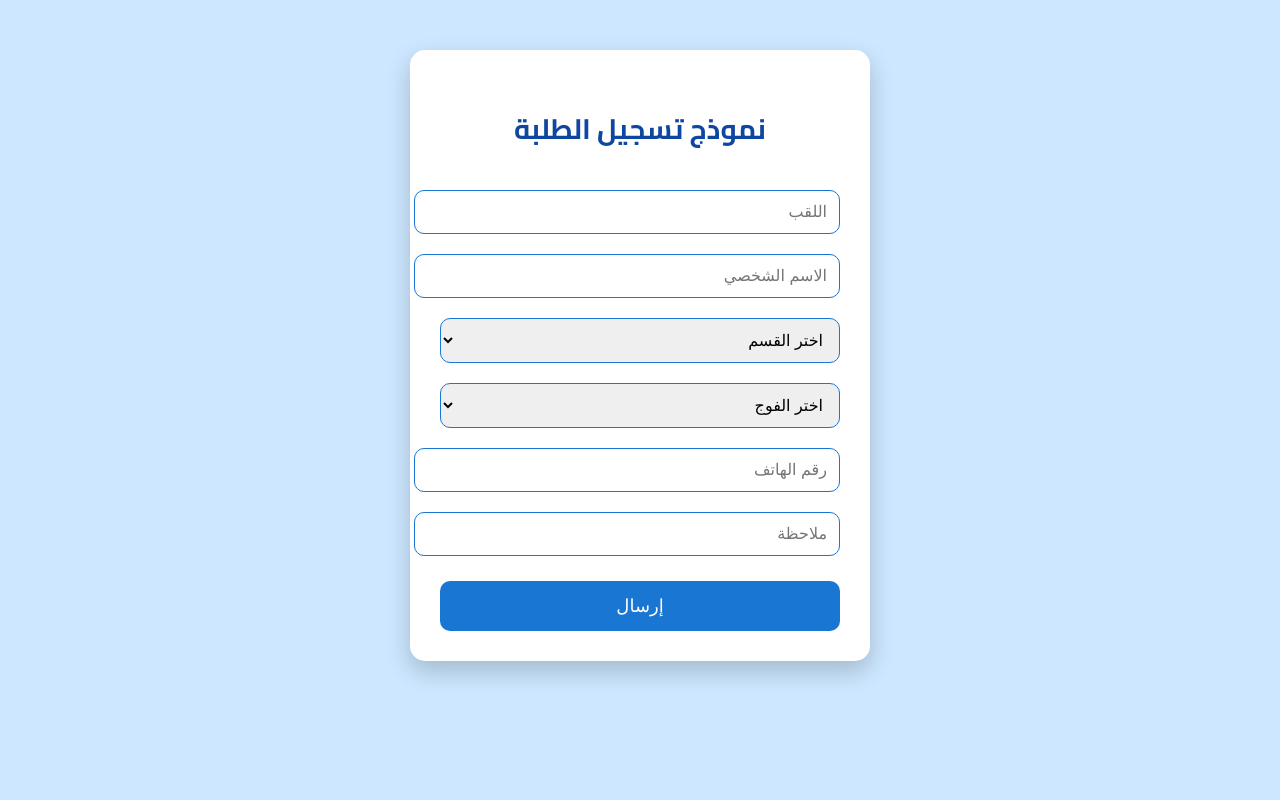
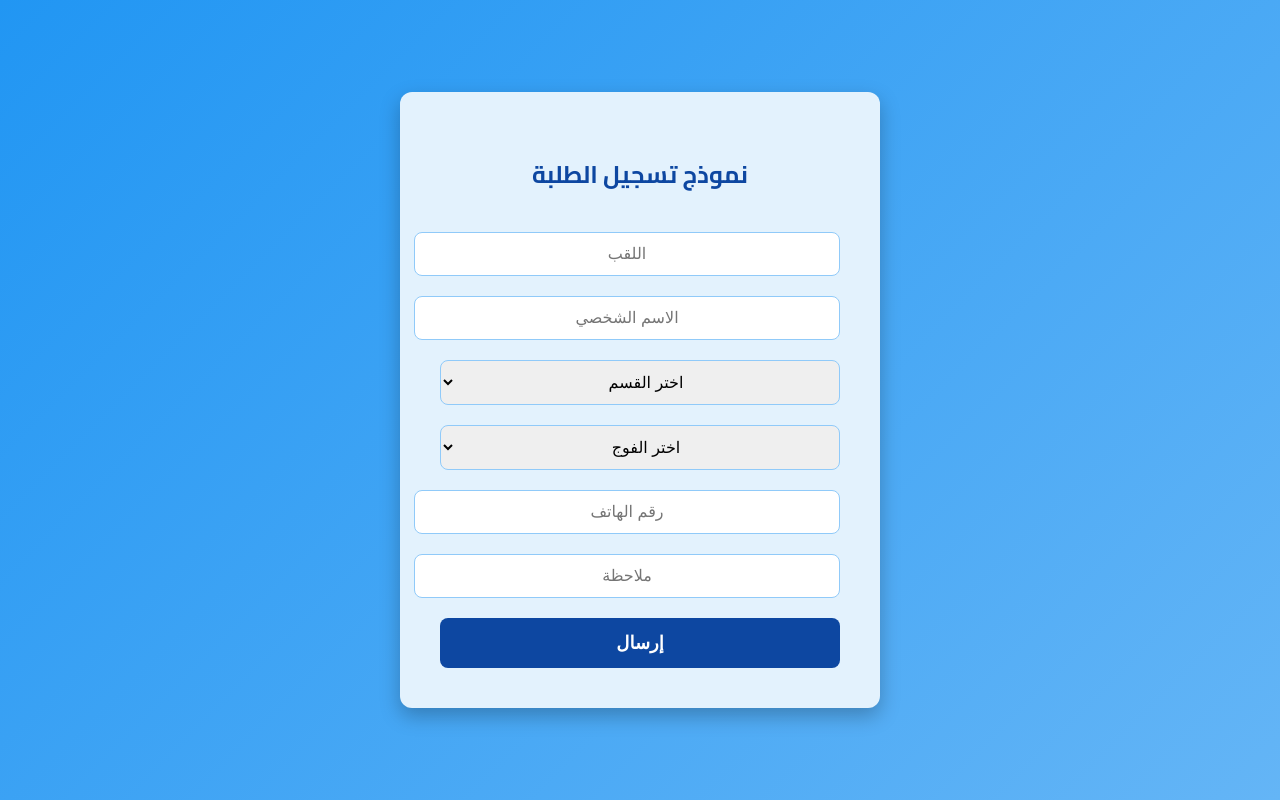
Before and after one commit to hocinebno3131-source/students_app, a Flask app: page / in a window 1280 px wide. Run offline with Flask 3, Linux system fonts and the light colour scheme.

Commit message:
Update form.html

```diff
--- a/templates/form.html
+++ b/templates/form.html
@@ -7,65 +7,69 @@
     <style>
         body {
             font-family: 'Cairo', sans-serif;
-        background: #cce7ff; /* أزرق فاتح */
+            background: linear-gradient(135deg, #2196f3, #64b5f6);
             margin: 0;
+            padding: 0;
             display: flex;
             justify-content: center;
-        align-items: flex-start;
-        padding-top: 50px;
+            align-items: center;
+            height: 100vh;
         }
         .container {
-        background: #ffffff;
-        padding: 30px;
-        border-radius: 15px;
-        box-shadow: 0 10px 25px rgba(0,0,0,0.2);
+            background: #e3f2fd;
+            padding: 40px;
+            border-radius: 12px;
+            box-shadow: 0 8px 20px rgba(0,0,0,0.25);
             width: 400px;
             text-align: center;
         }
         h2 {
-        color: #0d47a1; /* أزرق داكن */
+            color: #0d47a1;
             margin-bottom: 25px;
-        font-size: 28px;
         }
         input, select {
             width: 100%;
             padding: 12px;
             margin: 10px 0;
-        border-radius: 10px;
-        border: 1px solid #1976d2;
+            border-radius: 8px;
+            border: 1px solid #90caf9;
             font-size: 16px;
-        outline: none;
-        transition: 0.3s;
+            text-align: center;
         }
         input:focus, select:focus {
             border-color: #0d47a1;
-        box-shadow: 0 0 8px rgba(13,71,161,0.3);
+            outline: none;
+            box-shadow: 0 0 5px rgba(13,71,161,0.5);
         }
         button {
             width: 100%;
             padding: 14px;
-        background: #1976d2;
+            background: #0d47a1;
             color: white;
             border: none;
-        border-radius: 10px;
+            border-radius: 8px;
+            cursor: pointer;
             font-size: 18px;
-        cursor: pointer;
+            font-weight: bold;
+            margin-top: 10px;
             transition: 0.3s;
-        margin-top: 15px;
         }
         button:hover {
-        background: #0d47a1;
-        transform: scale(1.03);
+            background: #1565c0;
         }
-    option {
-        font-size: 16px;
+        .error-message {
+            color: red;
+            font-weight: bold;
+            margin-bottom: 10px;
+            display: none;
         }
     </style>
 </head>
 <body>
     <div class="container">
         <h2>نموذج تسجيل الطلبة</h2>
-    <form method="POST" action="/">
+
+        <form id="studentForm" method="POST" action="/">
             <input type="text" name="last_name" placeholder="اللقب" required>
             <input type="text" name="first_name" placeholder="الاسم الشخصي" required>
 
@@ -89,8 +93,27 @@
             <input type="text" name="phone" placeholder="رقم الهاتف" required>
             <input type="text" name="note" placeholder="ملاحظة">
 
+            <div class="error-message" id="errorMsg">الرجاء استخدام الحروف العربية فقط!</div>
+
             <button type="submit">إرسال</button>
         </form>
     </div>
+
+    <script>
+        document.getElementById("studentForm").addEventListener("submit", function(e) {
+            const arabicRegex = /^[\u0600-\u06FF\s]+$/;
+
+            const lastName = this["last_name"].value.trim();
+            const firstName = this["first_name"].value.trim();
+            const note = this["note"].value.trim();
+
+            if (!arabicRegex.test(lastName) || !arabicRegex.test(firstName) || (note && !arabicRegex.test(note))) {
+                e.preventDefault();
+                document.getElementById("errorMsg").style.display = "block";
+            } else {
+                document.getElementById("errorMsg").style.display = "none";
+            }
+        });
+    </script>
 </body>
 </html>
```
Lines whose indentation alone changed are shown as unchanged.
